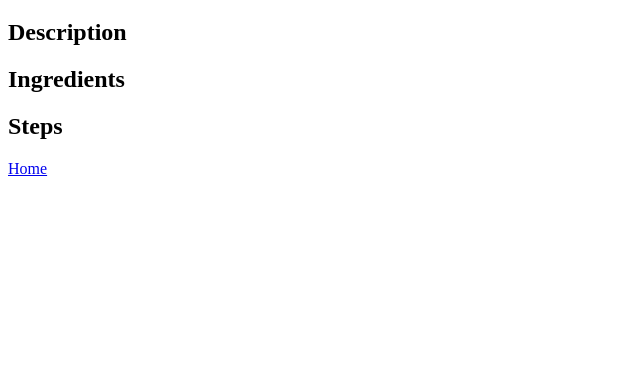
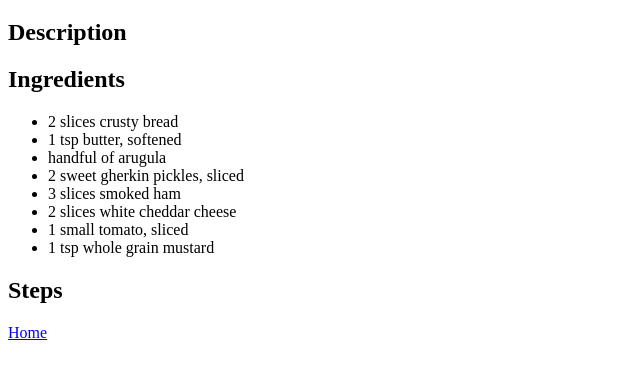
Before and after one commit to silverhikari/odin-recipes, a plain HTML site: page recipes/Ploughmans-sandwich.html in a window 1280 px wide. Shown: the part 61-440 px from the top of the page, without its empty margins (0-640 px from the left). Drawn offline with Linux system fonts and the light colour scheme.

Commit message:
feat: add ingredients ploughman's sandwich

```diff
--- a/recipes/Ploughmans-sandwich.html
+++ b/recipes/Ploughmans-sandwich.html
@@ -10,7 +10,14 @@
         <h2>Description</h2>
         <h2>Ingredients</h2>
         <ul>
-
+            <li>2 slices crusty bread</li>
+            <li>1 tsp butter, softened</li>
+            <li>handful of arugula</li>
+            <li>2 sweet gherkin pickles, sliced</li>
+            <li>3 slices smoked ham</li>
+            <li>2 slices white cheddar cheese</li>
+            <li>1 small tomato, sliced</li>
+            <li>1 tsp whole grain mustard</li>
         </ul>
         <h2>Steps</h2>
         <ol>
```
